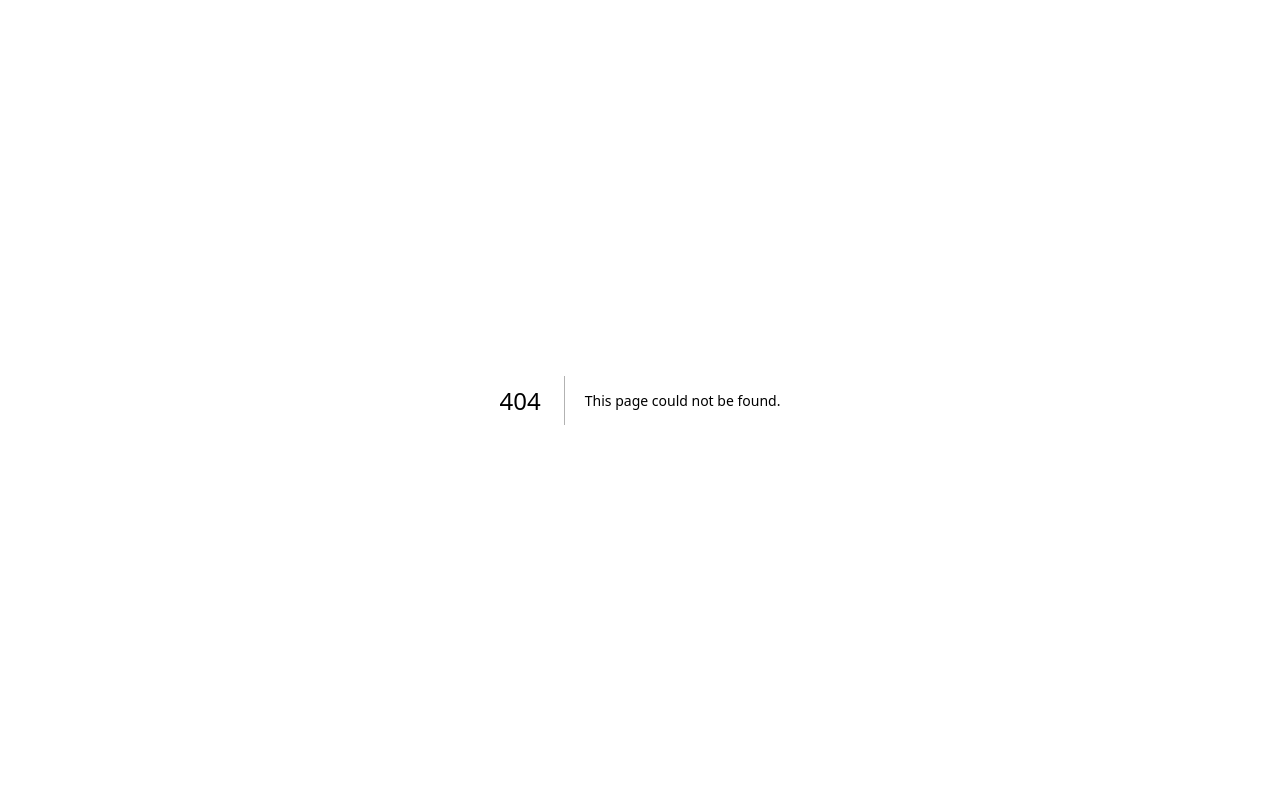
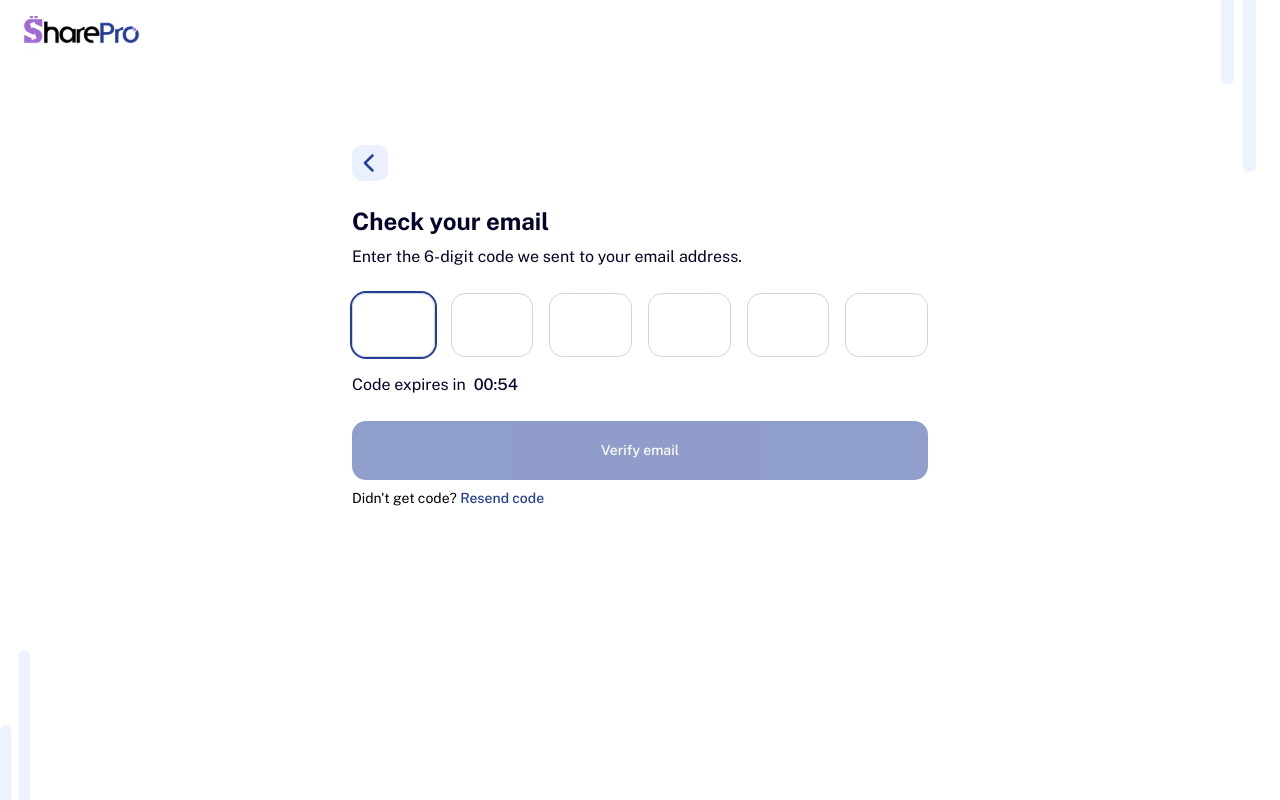
Before and after one commit to SharePro-Org/sharepro, a Next.js app: page /user/auth/otp in a window 1280 px wide. Before the commit this address had no page. Built offline with nearby package versions, Linux system fonts and the light colour scheme.

Commit message:
feat: complete user referral onboarding flow

```diff
--- a/src/app/[slug]/page.tsx
+++ b/src/app/[slug]/page.tsx
@@ -2,28 +2,28 @@
 
 import { Facebook, Twitter, Instagram } from "lucide-react";
 import Link from "next/link";
-import React, { useEffect } from "react";
+import React, { Suspense, useEffect } from "react";
 import { useParams, useSearchParams } from "next/navigation";
 
-const MicroSite = () => {
+const MicroSiteComp = () => {
   const params = useParams();
   const searchParams = useSearchParams();
   const slug = params.slug as string;
 
   // Generate signup URL with query parameters
   const getSignupUrl = () => {
-    const campaignId = searchParams.get('cid');
-    const source = searchParams.get('src');
+    const campaignId = searchParams.get("cid");
+    const source = searchParams.get("src");
 
-    let signupUrl = '/user/auth/signup';
+    let signupUrl = "/user/auth/signup";
     const params = new URLSearchParams();
-    params.append("ref", slug)
+    params.append("ref", slug);
 
     if (campaignId) {
-      params.append('cid', campaignId);
+      params.append("cid", campaignId);
     }
     if (source) {
-      params.append('src', source);
+      params.append("src", source);
     }
 
     if (params.toString()) {
@@ -274,4 +274,12 @@ const MicroSite = () => {
   );
 };
 
+const MicroSite = () => {
+  return (
+    <Suspense fallback={<div>Loading...</div>}>
+      <MicroSiteComp />
+    </Suspense>
+  );
+};
+
 export default MicroSite;
--- a/src/app/user/auth/login/page.tsx
+++ b/src/app/user/auth/login/page.tsx
@@ -108,8 +108,6 @@ export default function SignIn() {
             refreshToken: data.login.refreshToken,
             userId: user?.id,
             email: user?.email || email,
-            businessName: user?.businessName,
-            businessId: user.business.id,
             phone: user?.phone || phone,
           };
 
@@ -129,8 +127,6 @@ export default function SignIn() {
             refreshToken: data.loginPhone.refreshToken,
             userId: user?.id,
             email: user?.email,
-            businessName: user?.businessName,
-            businessId: user.business.id,
             phone: user?.phone || phone,
           };
           localStorage.setItem("userData", JSON.stringify(userData));
@@ -159,10 +155,10 @@ export default function SignIn() {
         className="pointer-events-none absolute right-6 top-0 z-0 object-cover"
       />
       <div className="w-full mx-auto max-w-xl mt-12 md:mt-16">
-        <h2 className="text-[29px] font-semibold mb-1 text-heading">
+        <h2 className="text-[29px] text-center font-semibold mb-1 text-heading">
           Welcome back!
         </h2>
-        <p className="text-sm text-body mb-8">
+        <p className="text-sm text-center text-body mb-8">
           Sign in to continue sharing and tracking your campaign rewards.
         </p>
 
--- /dev/null
+++ b/src/app/user/auth/otp/page.tsx
@@ -0,0 +1,165 @@
+"use client";
+import { useRouter } from "next/navigation";
+import { useRef, useState, useEffect } from "react";
+import AuthLayout from "@/components/AuthLayout";
+import { Button } from "@/components/ui/button";
+import Link from "next/link";
+import { FaChevronLeft } from "react-icons/fa6";
+import { useMutation } from "@apollo/client";
+import { VERIFY_EMAIL } from "@/apollo/mutations/auth";
+
+import TopRightLeftSection from "../../../../../public/assets/auth/top-right-left-section.svg";
+import BottomLeftLeftSection from "../../../../../public/assets/auth/bottom-left-left-section.svg";
+import Image from "next/image";
+
+export default function OtpPage() {
+  const router = useRouter();
+  const [otp, setOtp] = useState(["", "", "", "", "", ""]);
+  const [timer, setTimer] = useState(59);
+  const [otpError, setOtpError] = useState("");
+  const [verifyEmail, { loading }] = useMutation(VERIFY_EMAIL);
+  const inputRefs = Array.from({ length: 6 }, () =>
+    useRef<HTMLInputElement>(null)
+  );
+
+  // Timer countdown effect
+  useEffect(() => {
+    if (timer <= 0) return;
+    const interval = setInterval(() => setTimer((t) => t - 1), 1000);
+    return () => clearInterval(interval);
+  }, [timer]);
+
+  // Handle digit input & focus
+  const handleChange = (idx: number, val: string) => {
+    if (!/^[0-9]?$/.test(val)) return; // Only allow single digit
+    const newOtp = [...otp];
+    newOtp[idx] = val;
+    setOtp(newOtp);
+    if (otpError) setOtpError("");
+    if (val && idx < 5) {
+      inputRefs[idx + 1].current?.focus();
+    }
+  };
+
+  const handleBackspace = (
+    idx: number,
+    e: React.KeyboardEvent<HTMLInputElement>
+  ) => {
+    if (e.key === "Backspace" && !otp[idx] && idx > 0) {
+      inputRefs[idx - 1].current?.focus();
+    }
+  };
+
+  // OTP validation
+  const otpValue = otp.join("");
+  const isOtpComplete = otpValue.length === 6 && otp.every((d) => d !== "");
+
+  // Form submit
+  const handleSubmit = async (e: React.FormEvent) => {
+    e.preventDefault();
+    if (!isOtpComplete) return;
+    setOtpError("");
+    try {
+      const { data } = await verifyEmail({ variables: { code: otpValue } });
+      if (data?.verifyEmail?.success) {
+        router.push("/user/auth/login");
+      } else {
+        setOtpError(
+          data?.verifyEmail?.message || "The code you entered is incorrect."
+        );
+      }
+    } catch (err: any) {
+      setOtpError(err.message || "Verification failed");
+    }
+  };
+
+  return (
+    <>
+      <div className="p-4">
+        <img className="w-32" src="/assets/logo.svg" alt="" />
+      </div>
+      <Image
+        src={TopRightLeftSection}
+        alt=""
+        width={35}
+        height={35}
+        className="pointer-events-none absolute right-6 top-0 z-0 object-cover"
+      />
+      <form
+        className="w-full mx-auto max-w-xl mt-12 md:mt-20"
+        onSubmit={handleSubmit}
+      >
+        {/* Back Button, h2, p, etc */}
+        <button
+          type="button"
+          aria-label="Back"
+          onClick={() => router.back()}
+          className="mb-6 p-2 rounded-sm bg-[#EBF0FF] hover:bg-muted transition-colors"
+        >
+          <FaChevronLeft className="w-5 h-5 text-primary" />
+        </button>
+        <h2 className="text-heading text-2xl font-semibold mb-2">
+          Check your email
+        </h2>
+        <p className="text-body text-base mb-6">
+          Enter the 6-digit code we sent to your email address.
+        </p>
+
+        {/* OTP Inputs */}
+        <div className="flex w-full gap-2 lg:gap-4 mb-4">
+          {otp.map((digit, idx) => (
+            <input
+              key={idx}
+              ref={inputRefs[idx]}
+              type="text"
+              inputMode="numeric"
+              maxLength={1}
+              className={`flex-1 min-w-0 h-12 md:h-14 lg:h-16 rounded-md border text-center text-2xl font-medium focus:outline-none focus:ring-2 focus:ring-primary transition ${
+                otpError ? "border-danger" : "border-gray-300"
+              }`}
+              value={digit}
+              onChange={(e) => handleChange(idx, e.target.value)}
+              onKeyDown={(e) => handleBackspace(idx, e)}
+              autoFocus={idx === 0}
+            />
+          ))}
+        </div>
+        {otpError && <p className="text-danger text-xs mb-2">{otpError}</p>}
+
+        {/* Timer */}
+        <div className="flex gap-2 mb-6 text-body text-base">
+          Code expires in{" "}
+          <p className="font-medium">00:{timer.toString().padStart(2, "0")}</p>
+        </div>
+
+        {/* Submit */}
+        <Button
+          className="w-full mb-2"
+          type="submit"
+          disabled={otpValue.length < 6 || loading}
+        >
+          {loading ? "Verifying..." : "Verify email"}
+        </Button>
+
+        {/* Resend Link */}
+        <div className="text-sm mb-6">
+          Didn't get code?{" "}
+          <button
+            type="button"
+            className="text-primary font-medium hover:underline"
+            onClick={() => setTimer(59)}
+          >
+            Resend code
+          </button>
+        </div>
+      </form>
+      <Image
+        src={BottomLeftLeftSection}
+        alt=""
+        width={30}
+        height={30}
+        className="pointer-events-none absolute left-0 bottom-0 z-0 object-cover"
+      />
+    </>
+  );
+}
--- a/src/app/user/auth/signup/page.tsx
+++ b/src/app/user/auth/signup/page.tsx
@@ -5,7 +5,7 @@ import { Label } from "@/components/ui/label";
 import { Button } from "@/components/ui/button";
 import { Input } from "@/components/ui/input";
 import { useRouter, useSearchParams } from "next/navigation";
-import React, { useState, useEffect } from "react";
+import React, { useState, useEffect, Suspense } from "react";
 import { FcGoogle } from "react-icons/fc";
 import { FiPhone } from "react-icons/fi";
 import { HiOutlineMail } from "react-icons/hi";
@@ -19,7 +19,7 @@ import { REGISTER_USER, TRACK_CONVERSION } from "@/apollo/mutations/auth";
 import TopRightLeftSection from "../../../../../public/assets/auth/top-right-left-section.svg";
 import BottomLeftLeftSection from "../../../../../public/assets/auth/bottom-left-left-section.svg";
 
-const signup = () => {
+const SignupComp = () => {
   const router = useRouter();
   const searchParams = useSearchParams();
   const [registerUser, { loading }] = useMutation(REGISTER_USER);
@@ -304,7 +304,8 @@ const signup = () => {
         }
 
         // Redirect to login or dashboard
-        router.push("/user/auth/login");
+        router.push(`/user/auth/verify-email?email=${encodeURIComponent(email)}`);
+        // router.push("/user/auth/login");
       } else {
         // Track registration failure analytics
         const trackRegistrationFailure = async () => {
@@ -545,7 +546,7 @@ const signup = () => {
             type="submit"
             disabled={!isFormValid || loading}
           >
-            {loading ? "Signing up..." : "Join SharePro"}
+            {loading ? "Signing up..." : "Create Account and Claim Reward"}
           </Button>
           <Button
             variant="outline"
@@ -578,4 +579,11 @@ const signup = () => {
   );
 };
 
+const signup = () => {
+  return (
+    <Suspense fallback={<div>Loading...</div>}>
+      <SignupComp />
+    </Suspense>
+  );
+};
 export default signup;
--- /dev/null
+++ b/src/app/user/auth/verify-email/page.tsx
@@ -0,0 +1,95 @@
+"use client";
+import Link from "next/link";
+import { useRouter } from "next/navigation";
+import AuthLayout from "@/components/AuthLayout";
+import { Button } from "@/components/ui/button";
+import { FaChevronLeft } from "react-icons/fa6";
+import { useEffect, useState, Suspense } from "react";
+
+import TopRightLeftSection from "../../../../../public/assets/auth/top-right-left-section.svg";
+import BottomLeftLeftSection from "../../../../../public/assets/auth/bottom-left-left-section.svg";
+import Image from "next/image";
+
+
+function VerifyEmailContent() {
+  const router = useRouter();
+  const [email, setEmail] = useState<string>("");
+  useEffect(() => {
+    if (typeof window !== "undefined") {
+      const params = new URLSearchParams(window.location.search);
+      setEmail(params.get("email") || "");
+    }
+  }, []);
+
+  // Mask email for privacy (e.g., a***b@domain.com)
+  function maskEmail(email: string) {
+    if (!email) return "your email";
+    const [user, domain] = email.split("@");
+    if (!user || !domain) return email;
+    if (user.length <= 2) return user[0] + "***@" + domain;
+    return user[0] + "***" + user.slice(-1) + "@" + domain;
+  }
+
+  return (
+    <>
+      <div className="p-4">
+        <img className="w-32" src="/assets/logo.svg" alt="" />
+      </div>
+      <Image
+        src={TopRightLeftSection}
+        alt=""
+        width={35}
+        height={35}
+        className="pointer-events-none absolute right-6 top-0 z-0 object-cover"
+      />
+      <div className="w-full mx-auto max-w-xl  mt-16 md:mt-28">
+        <div className="w-full max-w-xl space-y-4 ">
+          <button
+            type="button"
+            aria-label="Back"
+            className="mb-6 p-2 rounded-sm bg-[#EBF0FF] hover:bg-muted transition-colors"
+            onClick={() => router.back()}
+          >
+            <FaChevronLeft className="w-5 h-5 text-primary" />
+          </button>
+
+          <h2 className="text-heding text-2xl font-semibold mb-2">
+            Verify Your Email
+          </h2>
+          <p className="text-body text-base ">
+            We've sent a verification link to your email{" "}
+            <span className="font-semibold">{maskEmail(email)}</span>. Please
+            check your inbox and click the link to continue.
+          </p>
+          <Button className="w-full " onClick={() => router.push("/user/auth/otp")}>
+            Continue
+          </Button>
+          <Button variant="outline" className="w-full">
+            Resend Verification Email
+          </Button>
+        </div>
+      </div>
+      <Image
+        src={BottomLeftLeftSection}
+        alt=""
+        width={30}
+        height={30}
+        className="pointer-events-none absolute left-0 bottom-0 z-0 object-cover"
+      />
+    </>
+  );
+}
+
+export default function VerifyEmail() {
+  return (
+    <Suspense
+      fallback={
+        <div className="w-full max-w-xl mx-auto mt-16 md:mt-28 text-center text-lg">
+          Loading...
+        </div>
+      }
+    >
+      <VerifyEmailContent />
+    </Suspense>
+  );
+}
```
